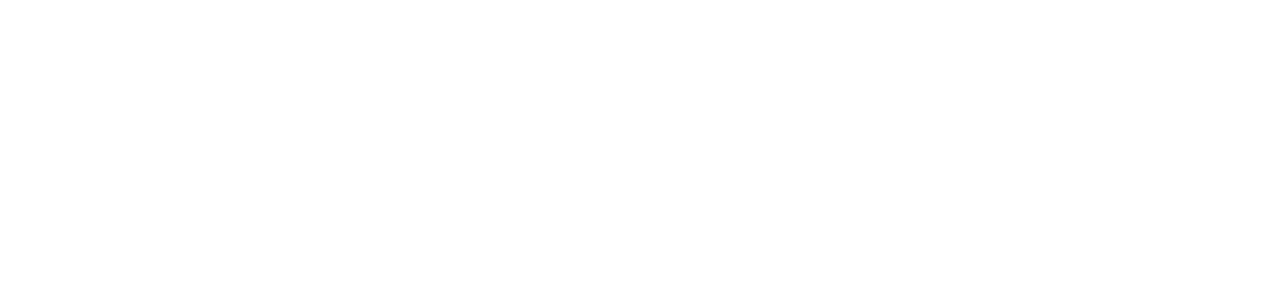
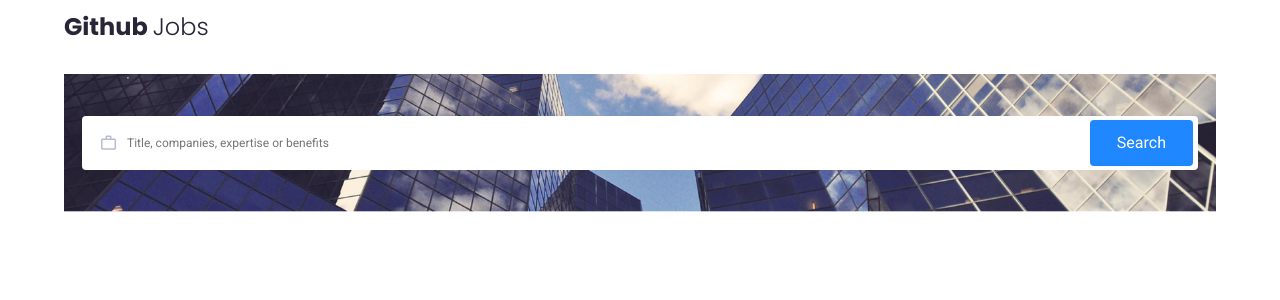
Before and after one commit to Ronel028/github-jobs-search, a React (Vite) app: page / in a window 1280 px wide. Shown: the top 300 px of the page. Built offline with nearby package versions, Linux system fonts and the light colour scheme.

Commit message:
add and design search field

```diff
--- a/index.html
+++ b/index.html
@@ -4,6 +4,17 @@
     <meta charset="UTF-8" />
     <link rel="icon" type="image/svg+xml" href="/devchallenges.png" />
     <meta name="viewport" content="width=device-width, initial-scale=1.0" />
+    <link
+      href="https://fonts.googleapis.com/icon?family=Material+Icons"
+      rel="stylesheet"
+    />
+
+    <link rel="preconnect" href="https://fonts.googleapis.com" />
+    <link rel="preconnect" href="https://fonts.gstatic.com" crossorigin />
+    <link
+      href="https://fonts.googleapis.com/css2?family=Poppins:wght@300;400;500;700&family=Roboto:wght@400;500&display=swap"
+      rel="stylesheet"
+    />
     <title>Github Jobs Search | Devchallenges</title>
   </head>
   <body>
--- a/src/App.css
+++ b/src/App.css
@@ -0,0 +1,7 @@
+/* main container app */
+.App {
+  width: 90%;
+  max-width: 1201px;
+  height: auto;
+  margin: 0 auto;
+}
--- a/src/App.jsx
+++ b/src/App.jsx
@@ -1,7 +1,12 @@
+import Home from "./pages/home/home";
 import "./App.css";
 
 function App() {
-  return <div className="App"></div>;
+  return (
+    <div className="App">
+      <Home />
+    </div>
+  );
 }
 
 export default App;
--- /dev/null
+++ b/src/components/search/search.css
@@ -0,0 +1,36 @@
+/* search field style */
+.input-field {
+  width: 100%;
+  display: flex;
+  align-items: center;
+  background-color: var(--light);
+  padding: 4px 5px 4px 17.5px;
+  border-radius: 4px;
+}
+.input-field input[type="text"] {
+  width: 100%;
+  background-color: transparent;
+  padding-right: 25px;
+  padding-left: 9.5px;
+  font-size: 12px;
+  line-height: 14.06px;
+}
+.input-field input[type="text"]::placeholder {
+  text-overflow: ellipsis;
+  font-family: var(--font-roboto);
+  font-size: 12px;
+}
+.input-field input[type="text"],
+.search-btn {
+  border: none;
+  outline: none;
+  font-family: var(--font-roboto);
+}
+.input-field .search-btn {
+  padding: 14px 27px;
+  background-color: var(--blue);
+  border-radius: 4px;
+  font-size: 1rem;
+  line-height: 18.75px;
+  color: var(--light);
+}
--- /dev/null
+++ b/src/components/search/search.jsx
@@ -0,0 +1,22 @@
+import "./search.css";
+const Search = () => {
+  return (
+    <>
+      <div className="input-field">
+        <span className="material-icons">work_outline</span>
+        <input
+          type="text"
+          name="search"
+          className="search"
+          id="search"
+          placeholder="Title, companies, expertise or benefits"
+        />
+        <button type="submit" className="search-btn">
+          Search
+        </button>
+      </div>
+    </>
+  );
+};
+
+export default Search;
--- a/src/index.css
+++ b/src/index.css
@@ -0,0 +1,28 @@
+:root {
+  --main-background: hsl(228, 38%, 97%);
+  --text-color: hsl(225, 43%, 35%);
+  --logo-color: hsl(249, 20%, 18%);
+  --blue: hsl(212, 100%, 56%);
+  --light-gray: hsl(227, 19%, 76%);
+  --very-light-gray: hsl(229, 19%, 77%);
+  --light: hsl(0, 0%, 100%);
+
+  /* fonts */
+  --font-roboto: "Roboto", sans-serif;
+  --font-poppins: "Poppins", sans-serif;
+}
+
+* {
+  box-sizing: border-box;
+  padding: 0;
+  margin: 0;
+}
+
+body {
+  font-family: var(--font-poppins);
+}
+
+.material-icons {
+  font-size: 18px;
+  color: var(--very-light-gray);
+}
--- /dev/null
+++ b/src/pages/home/home.css
@@ -0,0 +1,25 @@
+/* header design */
+.header {
+  padding-top: 12px;
+}
+.header .title h3 {
+  font-size: 24px;
+  font-weight: 700;
+  color: var(--logo-color);
+  line-height: 30px;
+  margin-bottom: 32px;
+}
+.header .title h3 span {
+  font-weight: 300;
+}
+.header .hero {
+  background-image: url("../../assets/backgroundImg.png");
+  background-position: center;
+  background-repeat: no-repeat;
+  background-size: cover;
+  height: 138px;
+  padding: 0 18px;
+  display: flex;
+  align-items: center;
+  justify-content: center;
+}
--- /dev/null
+++ b/src/pages/home/home.jsx
@@ -0,0 +1,20 @@
+import Search from "../../components/search/search";
+import "./home.css";
+const Home = () => {
+  return (
+    <>
+      <header className="header">
+        <div className="title">
+          <h3>
+            Github <span>Jobs</span>
+          </h3>
+        </div>
+        <div className="hero">
+          <Search />
+        </div>
+      </header>
+    </>
+  );
+};
+
+export default Home;
```
